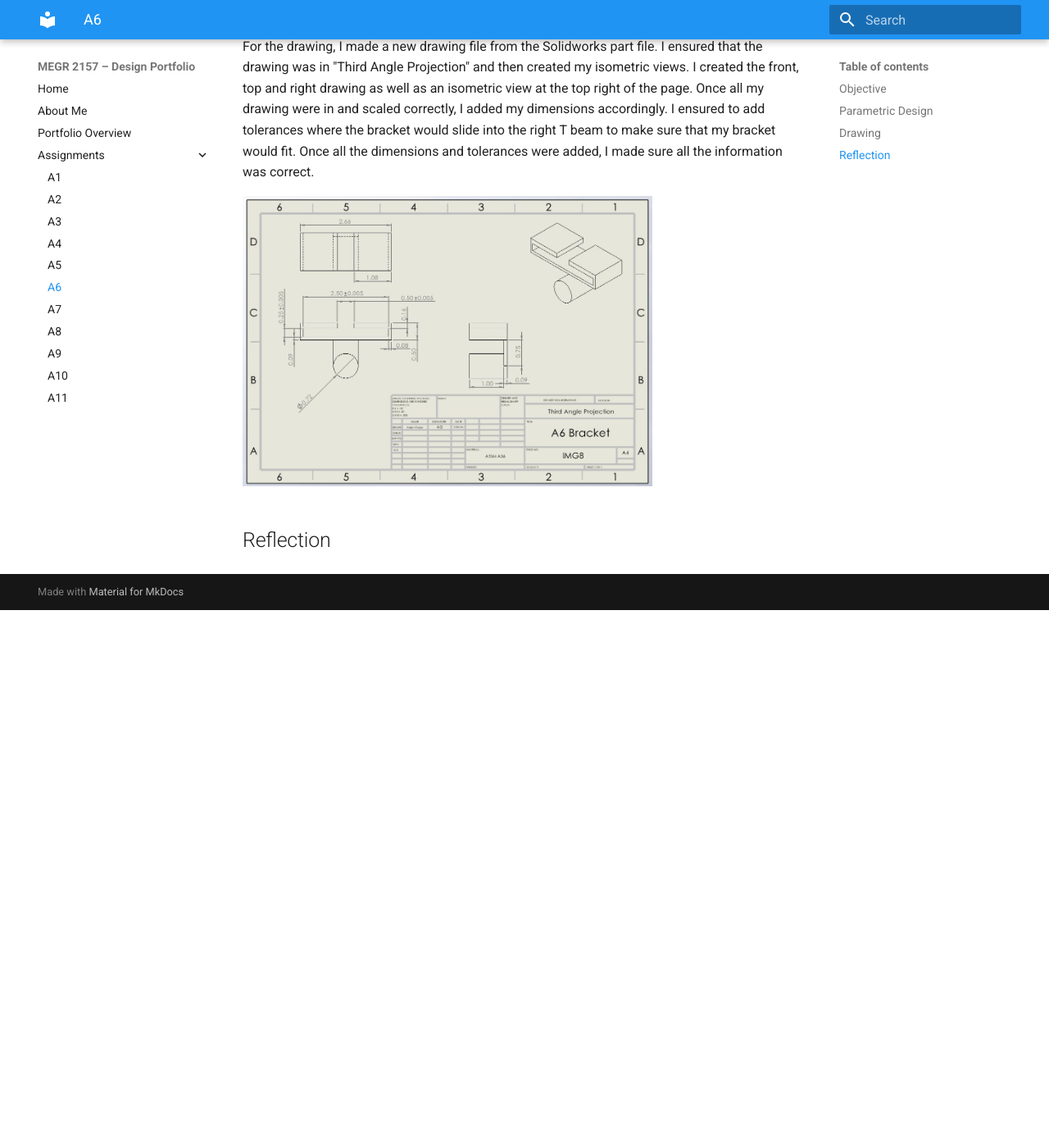
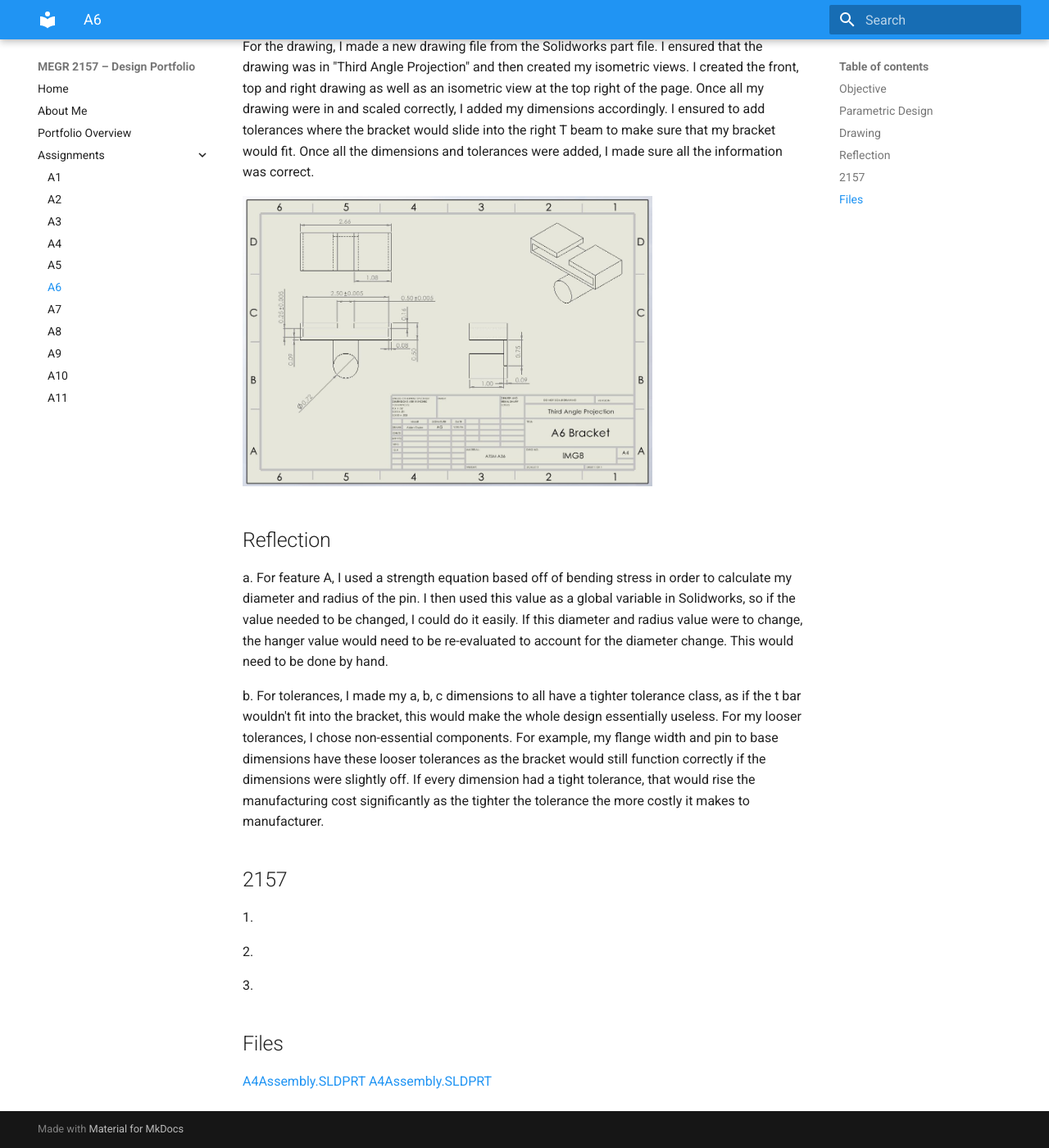
Before and after one commit to AidenGrake/megr2157-portfolio, an MkDocs documentation site: the page built from docs/assignments/A06/index.md, in a window 1280 px wide and 1400 px high, scrolled down 3520 px. Shown: the whole window at 82% size. Built offline with MkDocs 1.6.1 and Material for MkDocs 9.7.7, drawn with Linux system fonts in a browser that asks for light colours; before the commit the page ends 4264 px from its top, so only the background shows below that; some of the changed text lies outside the part shown.

Commit message:
Update index.md

```diff
--- a/docs/assignments/A06/index.md
+++ b/docs/assignments/A06/index.md
@@ -8,7 +8,7 @@ For this assignment, I was tasked to create a 3D model and a 2D drawing of my ca
 ## Parametric Design
 For my bracket, I used my calculations based off my deflection values as they are larger than my stress values, as my design needed the larger values to meet the strength and stiffness requirements of the bracket.
 
-I started off my CAD by adding in all of my parametric equations, however, I noticed a flaw in my calculations. I made an error on my flange length by using the incorrect radius, therefore I solved in the parametric equation the correct value for the length and adjusted my values to match the new correct length as seen in the image below.\
+I started off my CAD by adding in all of my parametric equations, however, I noticed a flaw in my calculations. I made an error on my flange length by using the incorrect radius, therefore I solved in the parametric equation the correct value for the length and adjusted my values to match the new correct length as seen in the image below.
 
 <img width="500" height="500" alt="IMG1" src="IMG1.jpeg">
 
@@ -33,3 +33,18 @@ For the drawing, I made a new drawing file from the Solidworks part file. I ensu
 <img width="500" height="500" alt="IMG8" src="IMG8.jpeg">
 
 ## Reflection
+a. For feature A, I used a strength equation based off of bending stress in order to calculate my diameter and radius of the pin. I then used this value as a global variable in Solidworks, so if the value needed to be changed, I could do it easily. If this diameter and radius value were to change, the hanger value would need to be re-evaluated to account for the diameter change. This would need to be done by hand.
+
+b. For tolerances, I made my a, b, c dimensions to all have a tighter tolerance class, as if the t bar wouldn't fit into the bracket, this would make the whole design essentially useless. For my looser tolerances, I chose non-essential components. For example, my flange width and pin to base dimensions have these looser tolerances as the bracket would still function correctly if the dimensions were slightly off. If every dimension had a tight tolerance, that would rise the manufacturing cost significantly as the tighter the tolerance the more costly it makes to manufacturer.
+
+## 2157
+1.
+
+2.
+
+3.
+
+
+## Files
+[A4Assembly.SLDPRT](A4Assembly.SLDPRT)
+[A4Assembly.SLDPRT](A4Assembly.SLDPRT)
```
